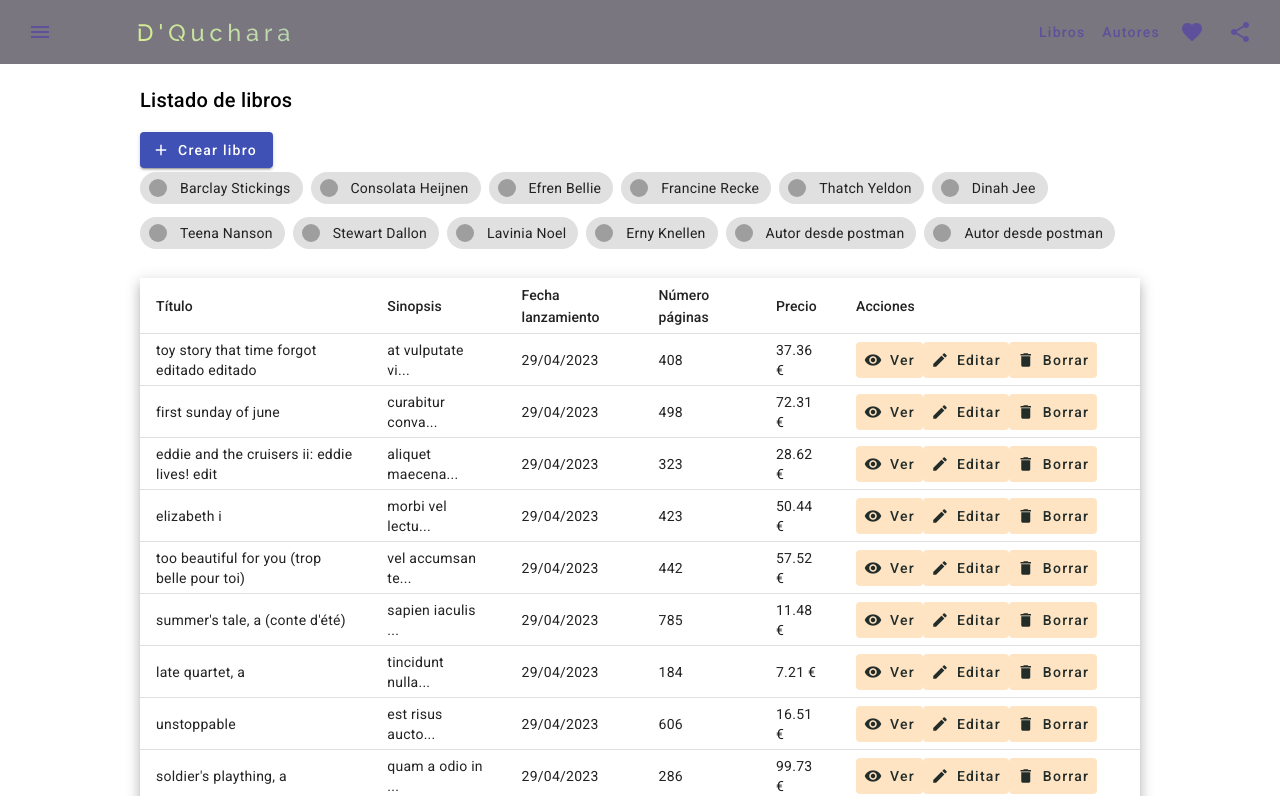
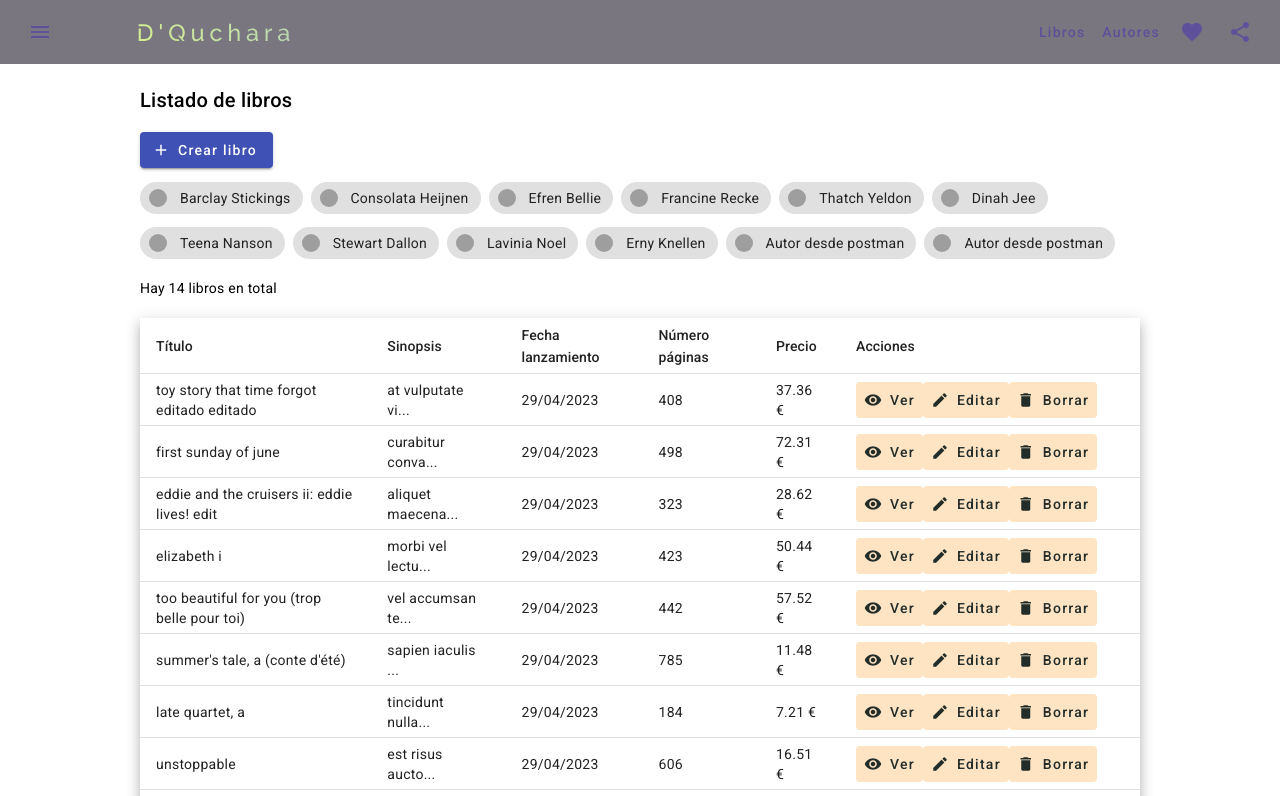
Before and after one commit to vcrl1/CursoAngular_VanessaRodriguez, an Angular app in the folder m3-angular-desarrollo/8. Proyectos/proyecto17/: page /books in a window 1280 px wide. Shown: the top 796 px of the page. Built offline with nearby package versions, Linux system fonts and the light colour scheme; data requests are answered from the project's data file; grey boxes are pictures that could not be loaded.

Commit message:
Barras de aviso cuando se ha borrado o producido un error.

```diff
--- a/m3-angular-desarrollo/8. Proyectos/proyecto17/src/app/books/book-list/book-list.component.css
+++ b/m3-angular-desarrollo/8. Proyectos/proyecto17/src/app/books/book-list/book-list.component.css
@@ -18,6 +18,11 @@ a:hover {
     cursor: pointer;
 }
 
+mat-chip-listbox{
+    margin-top: 10px;
+    margin-bottom: 10px;
+}
+
 .btn-primary {
     color: rgb(34, 44, 41);
     background-color: bisque;
--- a/m3-angular-desarrollo/8. Proyectos/proyecto17/src/app/books/book-list/book-list.component.html
+++ b/m3-angular-desarrollo/8. Proyectos/proyecto17/src/app/books/book-list/book-list.component.html
@@ -1,23 +1,26 @@
-
 <h2>Listado de libros</h2>
 
 <button mat-raised-button color="primary" routerLink="/books/new">
   <mat-icon>add</mat-icon>
-Crear libro
+  Crear libro
 </button>
 
 <mat-chip-listbox aria-label="Dog selection">
 
-  <a *ngFor="let author of authors" [routerLink]="['/books/author', author.id]" >
+  <a *ngFor="let author of authors" [routerLink]="['/books/author', author.id]">
 
     <mat-chip-option color="primary">
-      <img matChipAvatar [src]="author.photo" [alt]="author.fullName"/>
+      <img matChipAvatar [src]="author.photo" [alt]="author.fullName" />
       {{author.fullName}}
     </mat-chip-option>
 
   </a>
 
 </mat-chip-listbox>
+
+<div *ngIf="books.length>0">
+  Hay {{books.length}} libros en total
+</div>
 
 <table mat-table [dataSource]="books" class="mat-elevation-z8">
 
@@ -73,5 +76,5 @@ Crear libro
 
 </table>
 <div *ngIf="books.length===0" style="text-align: center; min-height: 200px;">
-    No se han encontrado libros
+  No se han encontrado libros
 </div>
--- a/m3-angular-desarrollo/8. Proyectos/proyecto17/src/app/books/book-list/book-list.component.ts
+++ b/m3-angular-desarrollo/8. Proyectos/proyecto17/src/app/books/book-list/book-list.component.ts
@@ -4,6 +4,7 @@ import { IBook } from '../models/book.model';
 import { AuthorService } from 'src/app/authors/services/author.service';
 import { IAuthor } from 'src/app/authors/models/author.model';
 import { ActivatedRoute, Router } from '@angular/router';
+import { MatSnackBar } from '@angular/material/snack-bar';
 
 @Component({
   selector: 'app-book-list',
@@ -20,7 +21,7 @@ export class BookListComponent implements OnInit {
     private bookService: BookService,
     private authorService: AuthorService,
     private activatedRoute: ActivatedRoute,
-    private router: Router
+    private snackbar: MatSnackBar
   ) { }
 
   ngOnInit(): void {
@@ -45,8 +46,10 @@ export class BookListComponent implements OnInit {
         if (response.status === 200 || response.status === 204) {
           console.log("Se ha borrado correctamente")
           this.ngOnInit() // se encarga de cargar libros
+          this.snackbar.open('Se ha borrado correctamente', 'Cerrar',{duration:3000});
         } else {
           console.log("Se ha producido un error")
+          this.snackbar.open('Se ha producido un error, inténtalo más tarde', 'Cerrar');
         }
       },
       error: error => console.log(error)
```
Also changed, not shown: m3-angular-desarrollo/8. Proyectos/proyecto17/src/app/books/books.module.ts (+7 -5 lines).
